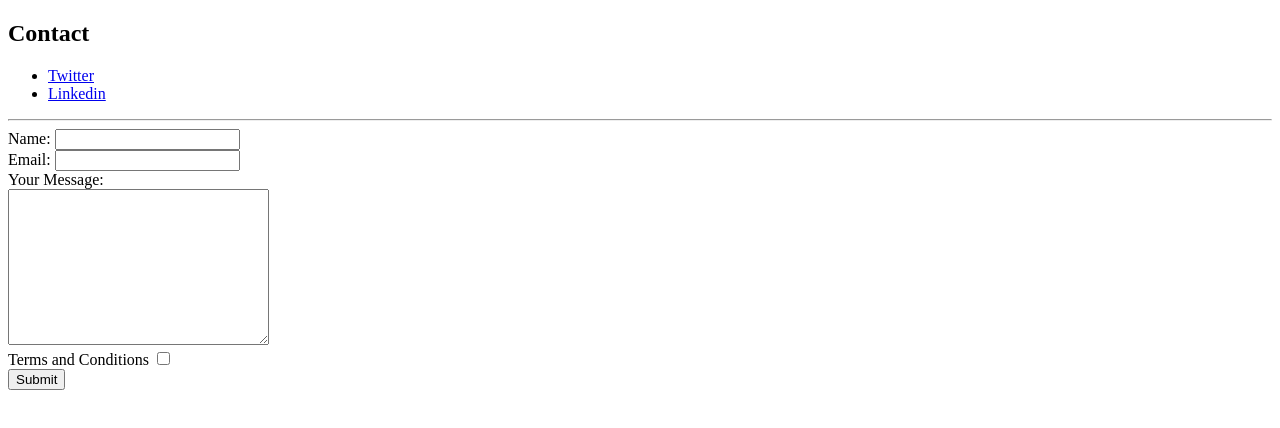
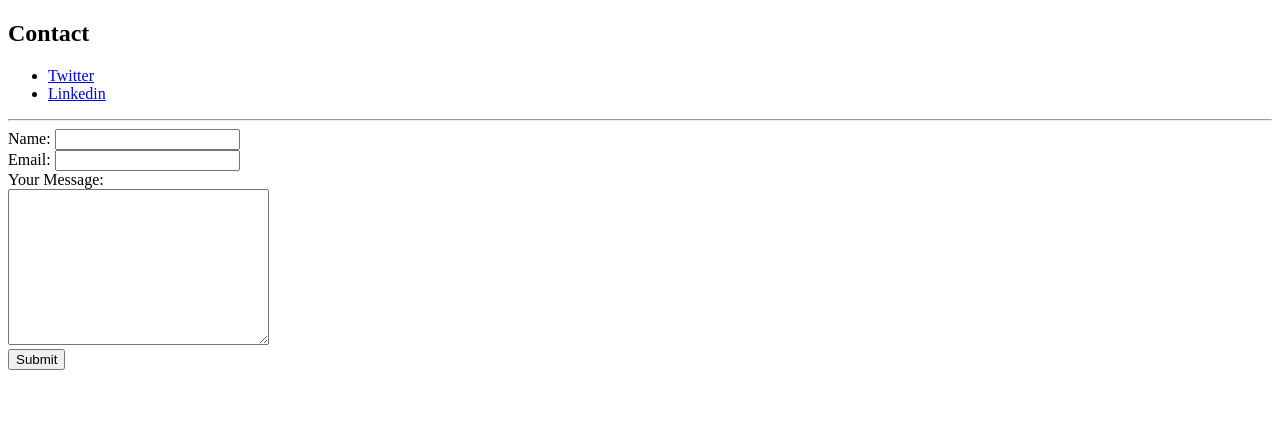
Before and after one commit to samarth181818/cv, a plain HTML site: page contact.html in a window 1280 px wide. Drawn offline with Linux system fonts and the light colour scheme.

Commit message:
Update contact.html

```diff
--- a/contact.html
+++ b/contact.html
@@ -23,9 +23,6 @@
   <br>
   <textarea name="Your_Message" rows="10" cols="30"></textarea>
   <br>
-  <label>Terms and Conditions</label>
-  <input type="checkbox" name="" value="">
-  <br>
   <input type="submit" name="">
 </form>
 
```
